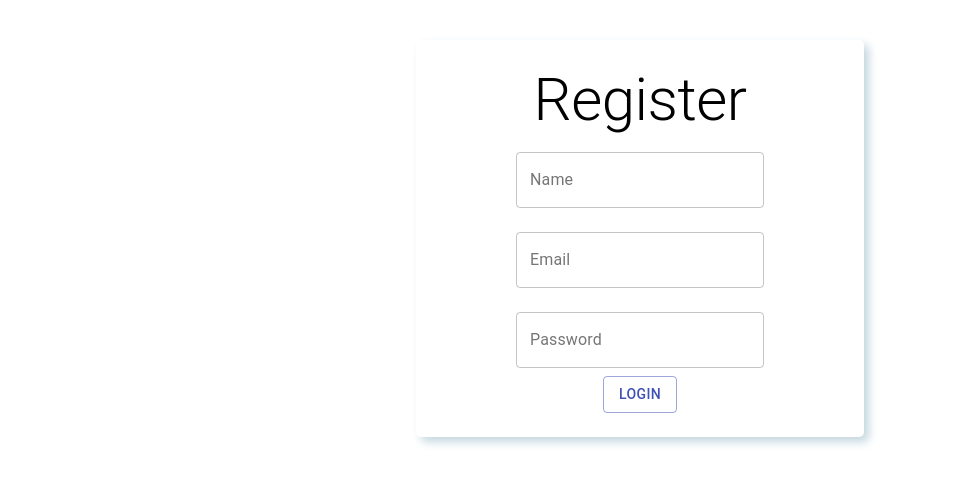
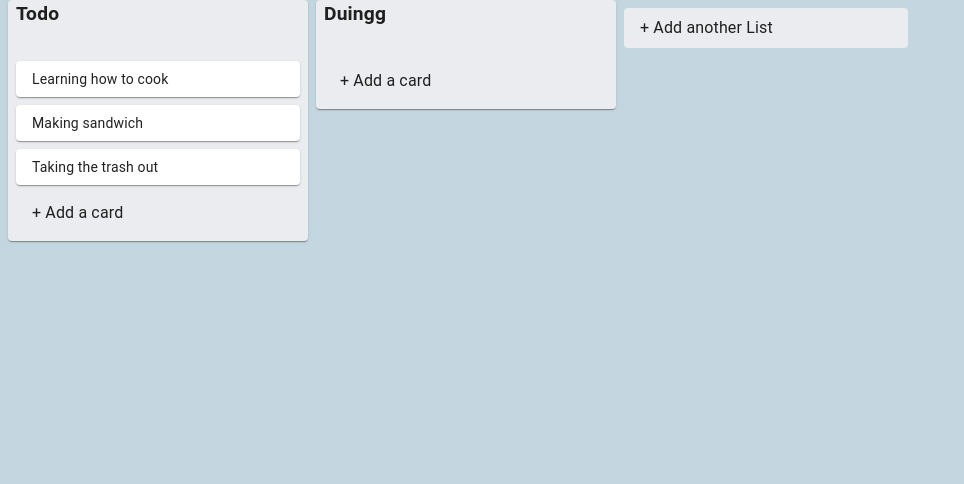
Before and after one commit to onemliceyda/Akbank-React-Bootcamp-Bitirme-Projesi, a React (Create React App) app in the folder kanban-board/: page / in a window 1280 px wide. Shown: the top 484 px of the page, without its empty margins (0-964 px from the left). Built offline with nearby package versions, Linux system fonts and the light colour scheme.

Commit message:
app content transfered another component

```diff
--- a/kanban-board/src/App.js
+++ b/kanban-board/src/App.js
@@ -10,6 +10,7 @@ import { DragDropContext, Droppable } from "react-beautiful-dnd"
 import LoginForm from  "./components/LoginForm/LoginForm"
 import RegisterForm from "./components/RegisterForm/RegisterForm"
 import AuthContextProvider from './contexts/AuthContext';
+import CardComponent from "./components/Card/CardComponent"
 
 const useStyle = makeStyles((theme) => ({
   root: {
@@ -22,124 +23,9 @@ const useStyle = makeStyles((theme) => ({
 }))
 
 function App() {
-  const [data, setData] = useState(store)
-  const classes = useStyle()
-  const addCard = (title, listId) => {
-    const newCardId = uuid()
-    const newCard = {
-      id: newCardId,
-      title,
-    }
 
-    const list = data.lists[listId]
-    list.cards = [...list.cards, newCard]
-    const newState = {
-      ...data,
-      lists: {
-        ...data.lists,
-        [listId]: list,
-      },
-    }
-    setData(newState)
-  }
-
-  const addList = (title) => {
-    const newListId = uuid()
-    const newList = {
-      id: newListId,
-      title,
-      cards: [],
-    }
-    const newState = {
-      listIds: [...data.listIds, newListId],
-      lists: {
-        ...data.lists,
-        [newListId]: newList,
-      },
-    }
-    setData(newState)
-  }
-
-  const updateListTitle = (title, listId) => {
-    const list = data.lists[listId]
-    list.title = title
-    const newState = {
-      ...data,
-      lists: {
-        ...data.lists,
-        [listId]: list,
-      },
-    }
-    setData(newState)
-  }
-
-  const onDragEnd = (result) => {
-    const { destination, source, draggableId, type } = result
-    console.log("destination", destination, "source", source, draggableId)
-
-    if (!destination) {
-      return
-    }
-
-    if (type === "list") {
-      const newListIds = data.listIds
-      newListIds.splice(source.index, 1)
-      newListIds.splice(destination.index, 0, draggableId)
-      return
-    }
-    const sourceList = data.lists[source.droppableId]
-    const destinationList = data.lists[destination.droppableId]
-    const draggingCard = sourceList.cards.filter(
-      (card) => card.id === draggableId
-    )[0]
-    if (source.droppableId === destination.droppableId) {
-      sourceList.cards.splice(source.index, 1)
-      destinationList.cards.splice(destination.index, 0, draggingCard)
-      const newState = {
-        ...data,
-        lists: {
-          ...data.lists,
-          [sourceList.id]: destinationList,
-        },
-      }
-      //console.log(newState);
-      setData(newState)
-    } else {
-      sourceList.cards.splice(source.index, 1)
-      destinationList.cards.splice(destination.index, 0, draggingCard)
-
-      const newState = {
-        ...data,
-        lists: {
-          ...data.lists,
-          [sourceList.id]: sourceList,
-          [destinationList.id]: destinationList,
-        },
-      }
-    }
-  }
   return (
-    <StoreApi.Provider value={{ addCard, addList, updateListTitle }}>
-      <DragDropContext onDragEnd={onDragEnd}>
-        <Droppable droppableId="app" type="list" direction="horizontal">
-          {(provided) => (
-            <div
-              className={classes.root}
-              ref={provided.innerRef}
-              {...provided.droppableProps}
-            >
-              {data.listIds.map((listId, index) => {
-                const list = data.lists[listId]
-                return <List list={list} key={listId} index={index} />
-              })}
-              <InputContainer type="list" />
-              {provided.placeholder}
-            </div>
-          )}
-        </Droppable>
-      </DragDropContext>
-    </StoreApi.Provider>
-
+    <CardComponent/>
   )
 }
 export default App
--- /dev/null
+++ b/kanban-board/src/components/Card/CardComponent.js
@@ -0,0 +1,141 @@
+import React from "react"
+import List from "../List/List"
+import { useState } from "react"
+import { v4 as uuid } from "uuid"
+import store from "../../utils/store"
+import StoreApi from "../../utils/storeApi"
+import InputContainer from "../Input/InputContainer"
+import { makeStyles } from "@material-ui/core/styles"
+import { DragDropContext, Droppable } from "react-beautiful-dnd"
+
+const useStyle = makeStyles((theme) => ({
+  root: {
+    display: "flex",
+    minHeight: "100vh",
+    background: "#C4D7E0",
+    width: "100%",
+    overflowY: "auto",
+  },
+}))
+
+function CardComponent() {
+  const [data, setData] = useState(store)
+  const classes = useStyle()
+  const addCard = (title, listId) => {
+    const newCardId = uuid()
+    const newCard = {
+      id: newCardId,
+      title,
+    }
+
+    const list = data.lists[listId]
+    list.cards = [...list.cards, newCard]
+    const newState = {
+      ...data,
+      lists: {
+        ...data.lists,
+        [listId]: list,
+      },
+    }
+    setData(newState)
+  }
+
+  const addList = (title) => {
+    const newListId = uuid()
+    const newList = {
+      id: newListId,
+      title,
+      cards: [],
+    }
+    const newState = {
+      listIds: [...data.listIds, newListId],
+      lists: {
+        ...data.lists,
+        [newListId]: newList,
+      },
+    }
+    setData(newState)
+  }
+
+  const updateListTitle = (title, listId) => {
+    const list = data.lists[listId]
+    list.title = title
+    const newState = {
+      ...data,
+      lists: {
+        ...data.lists,
+        [listId]: list,
+      },
+    }
+    setData(newState)
+  }
+
+  const onDragEnd = (result) => {
+    const { destination, source, draggableId, type } = result
+    console.log("destination", destination, "source", source, draggableId)
+
+    if (!destination) {
+      return
+    }
+
+    if (type === "list") {
+      const newListIds = data.listIds
+      newListIds.splice(source.index, 1)
+      newListIds.splice(destination.index, 0, draggableId)
+      return
+    }
+    const sourceList = data.lists[source.droppableId]
+    const destinationList = data.lists[destination.droppableId]
+    const draggingCard = sourceList.cards.filter(
+      (card) => card.id === draggableId
+    )[0]
+    if (source.droppableId === destination.droppableId) {
+      sourceList.cards.splice(source.index, 1)
+      destinationList.cards.splice(destination.index, 0, draggingCard)
+      const newState = {
+        ...data,
+        lists: {
+          ...data.lists,
+          [sourceList.id]: destinationList,
+        },
+      }
+      //console.log(newState);
+      setData(newState)
+    } else {
+      sourceList.cards.splice(source.index, 1)
+      destinationList.cards.splice(destination.index, 0, draggingCard)
+
+      const newState = {
+        ...data,
+        lists: {
+          ...data.lists,
+          [sourceList.id]: sourceList,
+          [destinationList.id]: destinationList,
+        },
+      }
+    }
+  }
+  return (
+    <StoreApi.Provider value={{ addCard, addList, updateListTitle }}>
+      <DragDropContext onDragEnd={onDragEnd}>
+        <Droppable droppableId="app" type="list" direction="horizontal">
+          {(provided) => (
+            <div
+              className={classes.root}
+              ref={provided.innerRef}
+              {...provided.droppableProps}
+            >
+              {data.listIds.map((listId, index) => {
+                const list = data.lists[listId]
+                return <List list={list} key={listId} index={index} />
+              })}
+              <InputContainer type="list" />
+              {provided.placeholder}
+            </div>
+          )}
+        </Droppable>
+      </DragDropContext>
+    </StoreApi.Provider>
+  )
+}
+export default CardComponent
--- a/kanban-board/src/components/List/List.js
+++ b/kanban-board/src/components/List/List.js
@@ -2,7 +2,7 @@ import React from "react"
 import { Paper, CssBaseline } from "@material-ui/core"
 import { makeStyles } from "@material-ui/core/styles"
 import Title from "./Title"
-import Card from "../Card"
+import Card from "../Card/Card"
 import InputContainer from "../Input/InputContainer"
 import { Draggable, Droppable } from "react-beautiful-dnd"
 const useStyle = makeStyles((theme) => ({
--- a/kanban-board/src/components/LoginForm/LoginForm.js
+++ b/kanban-board/src/components/LoginForm/LoginForm.js
@@ -6,12 +6,12 @@ import { AuthContext } from "../../contexts/AuthContext"
 
 function LoginForm() {
   const [formValues,setFormValues]=React.useState({password:"",email:""})
-  const {  handleSubmit } = useContext(AuthContext)
+  const { values, handleChange, handleSubmit } = useContext(AuthContext)
 
-  const handleChange=(e)=>{
+   /*const handleChange=(e)=>{
     setFormValues({ ...formValues, [e.target.name]: e.target.value }
       )
-  }
+  }*/
 
   console.log(formValues);
   return (
@@ -46,7 +46,7 @@ function LoginForm() {
             type={"email"}
             margin="normal"
             name="email"
-            value={formValues.email}
+            value={values.email}
             onChange={handleChange}
           />
           <TextField
@@ -57,7 +57,7 @@ function LoginForm() {
             type={"password"}
             margin="normal"
             name="password"
-            value={formValues.password}
+            value={values.password}
             onChange={handleChange}
           />
           <Button
@@ -69,7 +69,7 @@ function LoginForm() {
             Login
           </Button>
 
-          <Button sx={{ marginTop: 3, borderRadius: 3 }} onSubmit={handleSubmit(formValues)} type="button">
+          <Button sx={{ marginTop: 3, borderRadius: 3 }} onSubmit={handleSubmit(values)} type="button">
             Change to SignUp
           </Button>
         </Box>
--- a/kanban-board/src/index.js
+++ b/kanban-board/src/index.js
@@ -8,9 +8,10 @@ import RegisterForm from "./components/RegisterForm/RegisterForm"
 import AuthContextProvider from "./contexts/AuthContext"
 ReactDOM.render(
   <React.StrictMode>
-    <AuthContextProvider>
+    {/* <AuthContextProvider>
    <RegisterForm/>
-   </AuthContextProvider>
-  </React.StrictMode>,
+</AuthContextProvider> */}
+   <App/>
+</React.StrictMode>,
   document.getElementById('root')
 );
```
Also changed, not shown: kanban-board/src/components/Card/Card.js (renamed from kanban-board/src/components/Card.js).
